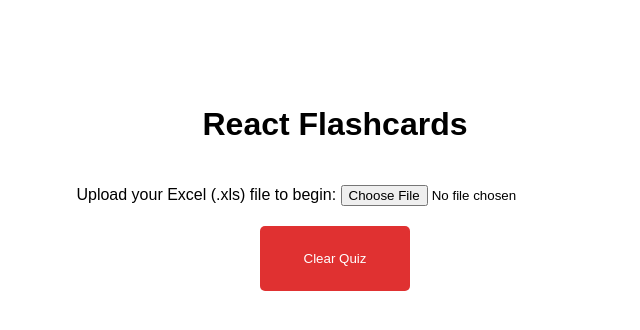
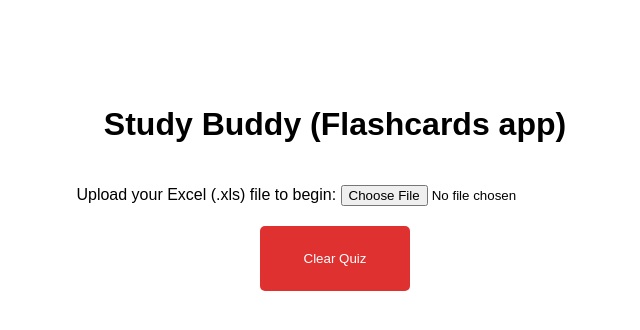
Before and after one commit to derrickmstrong/study-buddy, a React (Vite) app: page / in a window 1280 px wide. Shown: the top 330 px of the page, without its empty margins (305-945 px from the left). Built offline with nearby package versions, Linux system fonts and the light colour scheme.

Commit message:
Update page title to reflect the app name

```diff
--- a/src/components/UploadQA.jsx
+++ b/src/components/UploadQA.jsx
@@ -47,7 +47,7 @@ const UploadQA = () => {
 
   return (
     <div className="question-form">
-      <h1>React Flashcards</h1>
+      <h1>Study Buddy (Flashcards app)</h1>
       <div>
         <label>
           Upload your Excel (.xls) file to begin: {""}
```
